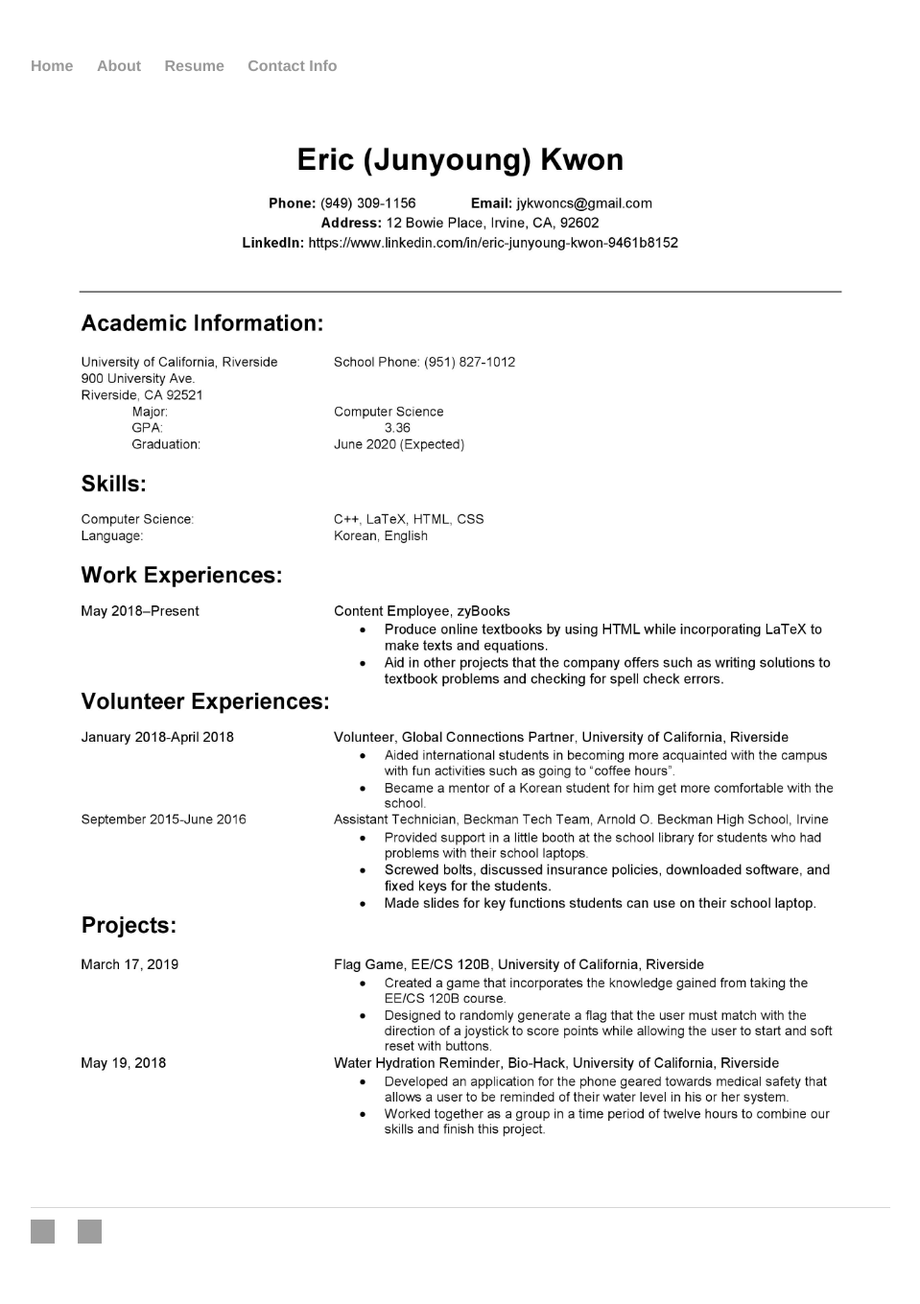
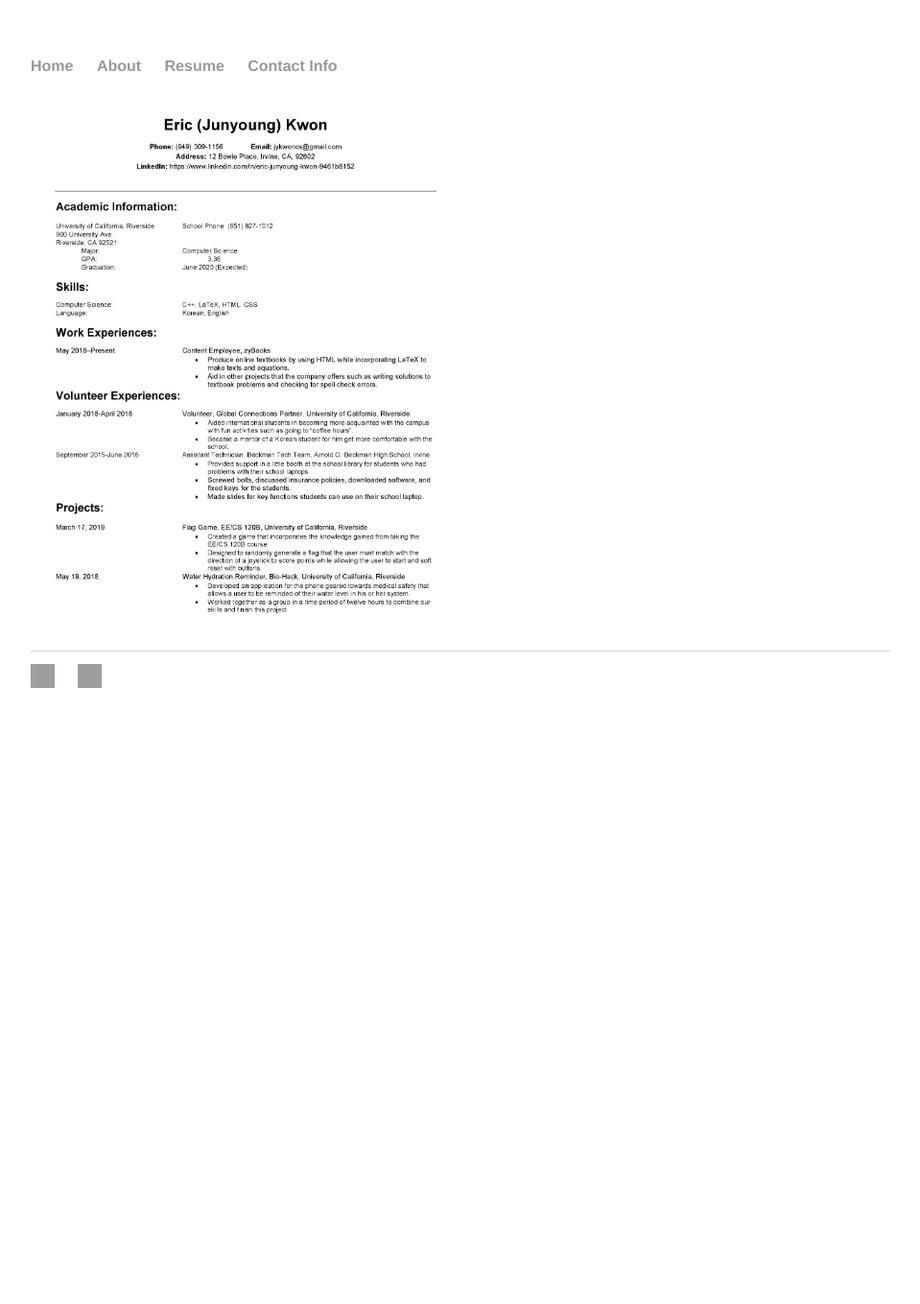
Before and after one commit to junyoung-kwon/Personal-Website, a Jekyll site: the page built from resume/index.html, in a window 1280 px wide. Shown: the whole page at 96% size, without its empty margins (160-1119 px from the left). Built offline with Jekyll 4.4.1, drawn with Linux system fonts in a browser that asks for light colours; after the commit the page ends 900 px from its top, so only the background shows below that; grey boxes are pictures that could not be loaded.

Commit message:
Updating resume size

```diff
--- a/resume/index.html
+++ b/resume/index.html
@@ -21,5 +21,5 @@ iframe {
 
 
 <div class="resume">
-	<img src="../images/resume_img/Resume.jpg" width="100%" height="25%"/>
+	<img src="../images/resume_img/Resume.jpg" width="50%" height="50%"/>
 </div><!-- /.resume -->
```
